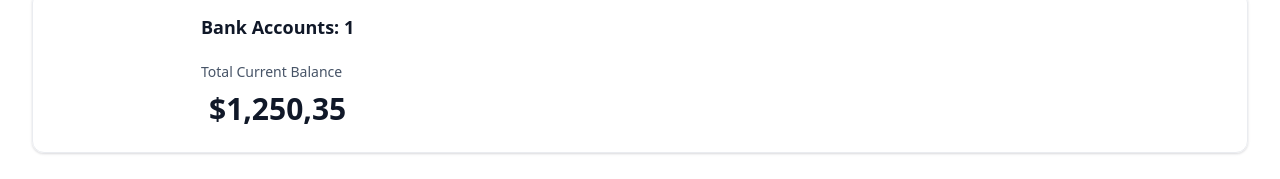
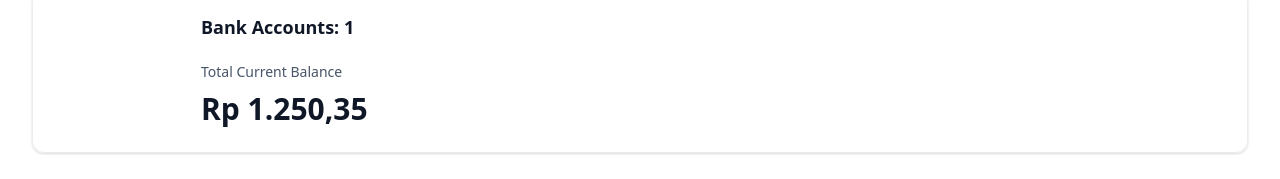
Before and after one commit to AndreasNugoho/bank-app, a Next.js app: page / in a window 1280 px wide. Shown: the part 179-358 px from the top of the page. Built offline with nearby package versions, Linux system fonts and the light colour scheme.

Commit message:
install chart js

```diff
--- a/components/TotalBalanceBox.tsx
+++ b/components/TotalBalanceBox.tsx
@@ -1,3 +1,4 @@
+import { formatAmountIdr } from '@/lib/utils'
 import AnimatedCounter from './AnimatedCounter'
 
 const TotalBalanceBox = ({
@@ -19,7 +20,7 @@ const TotalBalanceBox = ({
                   </p>
 
                   <p className='total-balance-amount flex-center gap-2'>
-                      <AnimatedCounter amount={totalCurrentBalance}  />
+                      {formatAmountIdr(totalCurrentBalance)}
                   </p>
               </div>
           </div>
--- a/package.json
+++ b/package.json
@@ -10,12 +10,14 @@
   },
   "dependencies": {
     "@radix-ui/react-slot": "^1.1.0",
+    "chart.js": "^4.4.4",
     "class-variance-authority": "^0.7.0",
     "clsx": "^2.1.1",
     "lucide-react": "^0.429.0",
     "next": "14.2.6",
     "query-string": "^9.1.0",
     "react": "^18",
+    "react-chartjs-2": "^5.2.0",
     "react-countup": "^6.5.3",
     "react-dom": "^18",
     "tailwind-merge": "^2.5.2",
```
Also changed, not shown: 1 other file (tests, documents, lock files or other folders).
